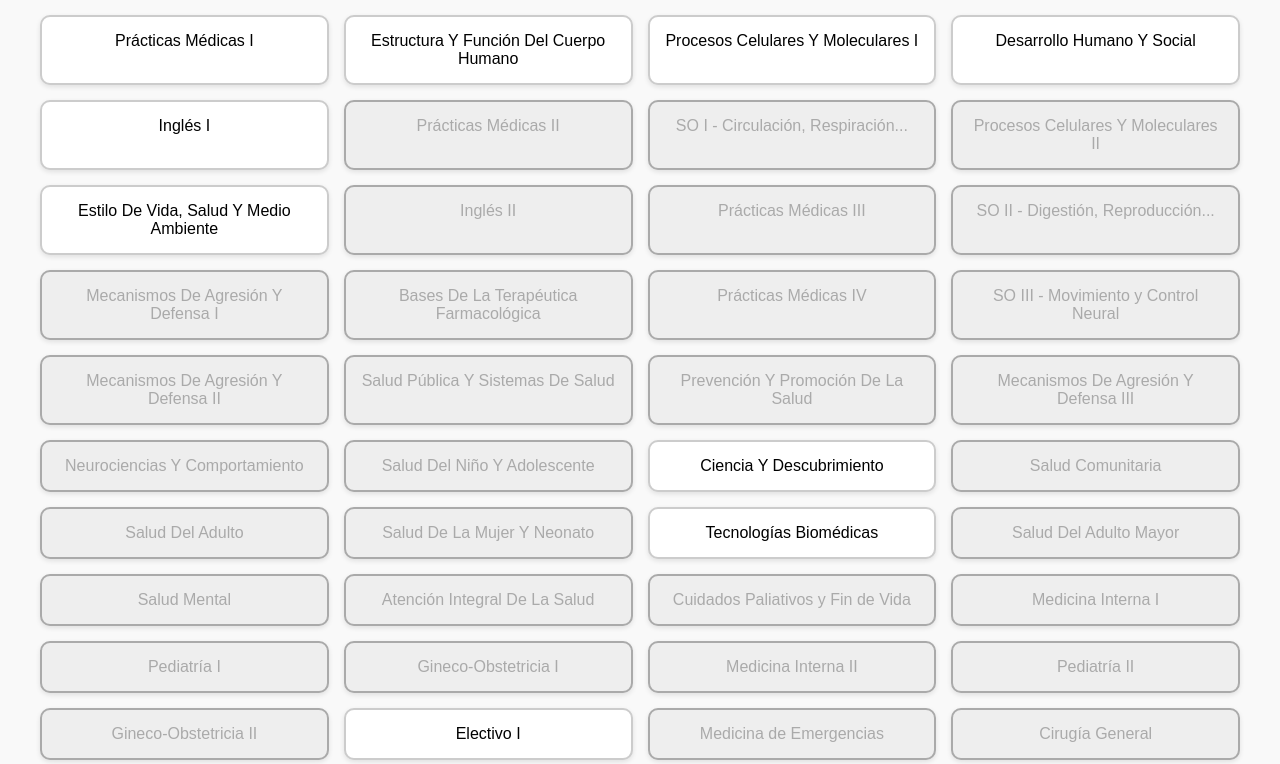
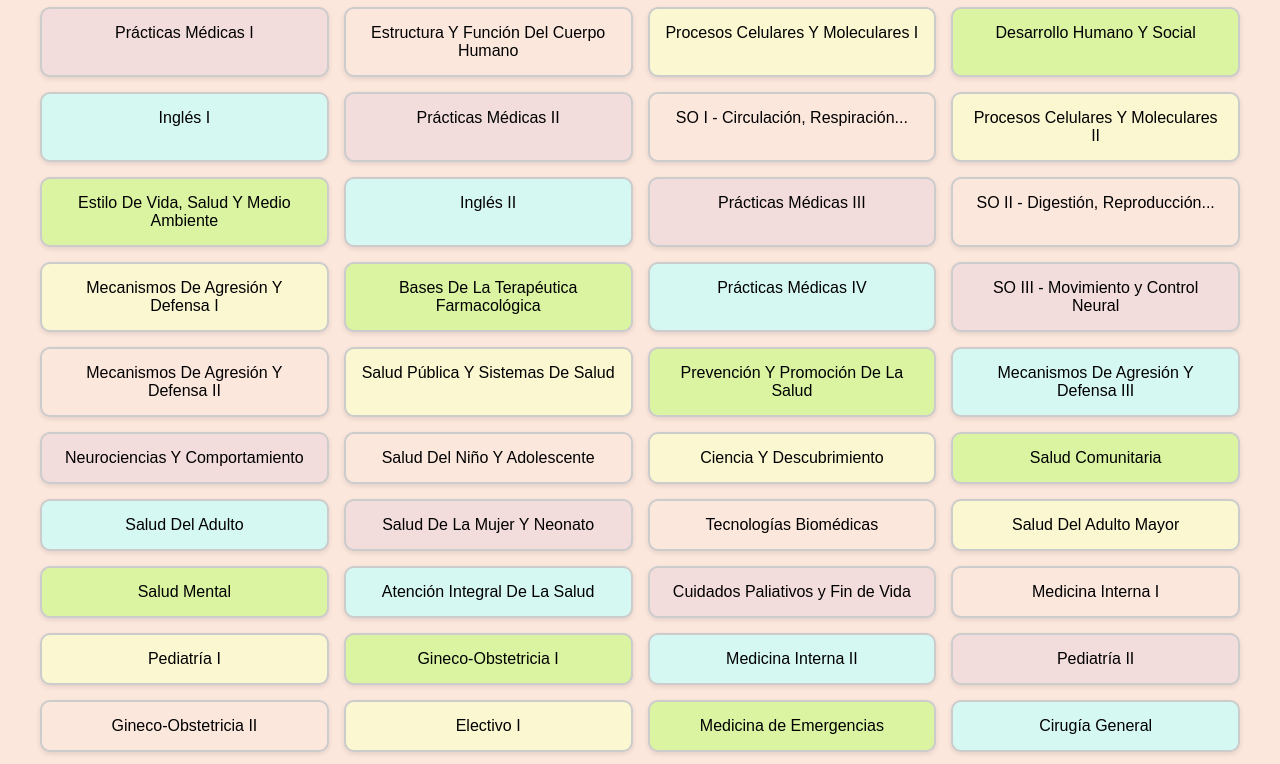
Before and after one commit to barbararn/malla-medicina, a plain HTML site: page index.html in a window 1280 px wide. Shown: the part 113-877 px from the top of the page. Drawn offline with Linux system fonts and the light colour scheme.

Commit message:
Update estilos.css

```diff
--- a/estilos.css
+++ b/estilos.css
@@ -1,12 +1,8 @@
 body {
   font-family: Arial, sans-serif;
   padding: 2rem;
-  background-color: #f9f9f9;
+  background-color: #fce7dd; /* melocotón claro */
   text-align: center;
-}
-
-h1 {
-  margin-bottom: 30px;
 }
 
 .grid {
@@ -18,8 +14,8 @@ h1 {
 }
 
 .course {
-  background-color: #ffffff;
-  border: 2px solid #cccccc;
+  background-color: #ffffff; /* por defecto blanco, se alternarán con JS opcionalmente */
+  border: 2px solid #ccc;
   padding: 15px;
   border-radius: 10px;
   cursor: pointer;
@@ -27,19 +23,25 @@ h1 {
   box-shadow: 0 2px 5px rgba(0, 0, 0, 0.1);
 }
 
-.course:hover {
-  transform: scale(1.03);
+.course:nth-child(5n+1) {
+  background-color: #f3dcdc; /* rosa pastel */
 }
 
-.course.locked {
-  background-color: #eeeeee;
-  color: #aaaaaa;
-  border-color: #aaaaaa;
-  cursor: not-allowed;
+.course:nth-child(5n+2) {
+  background-color: #fce7dd; /* melocotón */
 }
 
-.course.completed {
-  text-decoration: line-through;
-  background-color: #d4edda;
-  color: #2e7d32;
+.course:nth-child(5n+3) {
+  background-color: #faf7d1; /* vainilla */
 }
+
+.course:nth-child(5n+4) {
+  background-color: #daf4a2; /* verde pastel */
+}
+
+.course:nth-child(5n+5) {
+  background-color: #d6f8f3; /* celeste pastel */
+}
+
+.course:hover {
+  transform:
```
